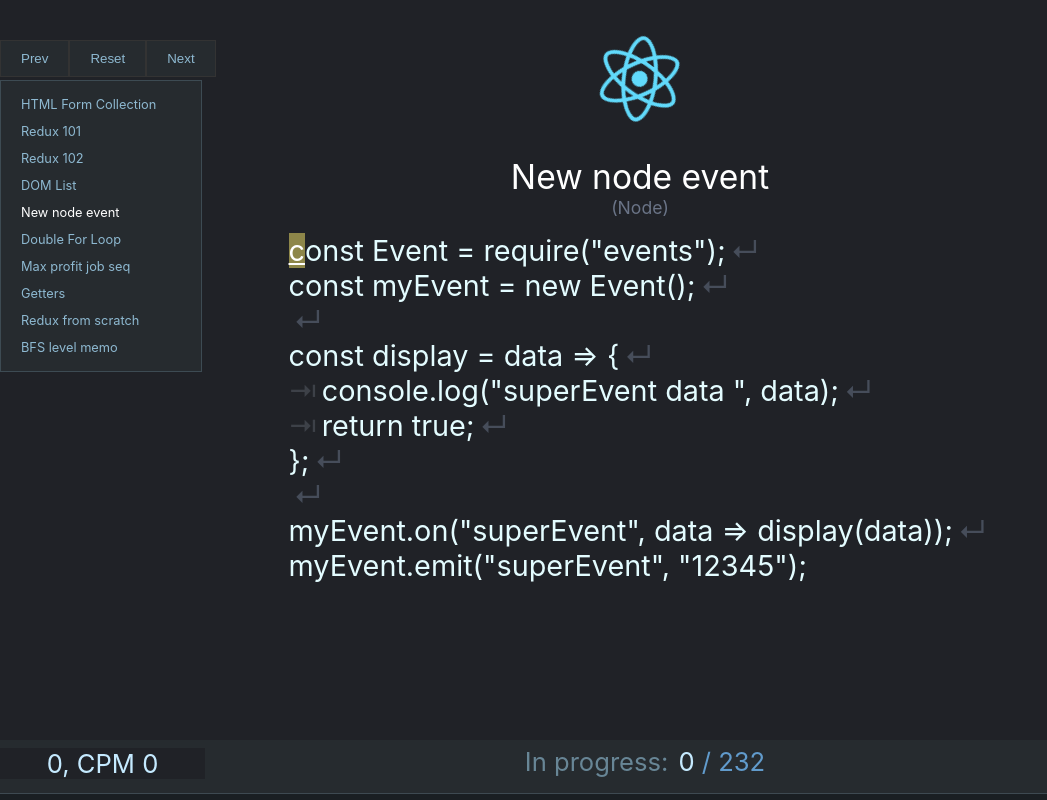
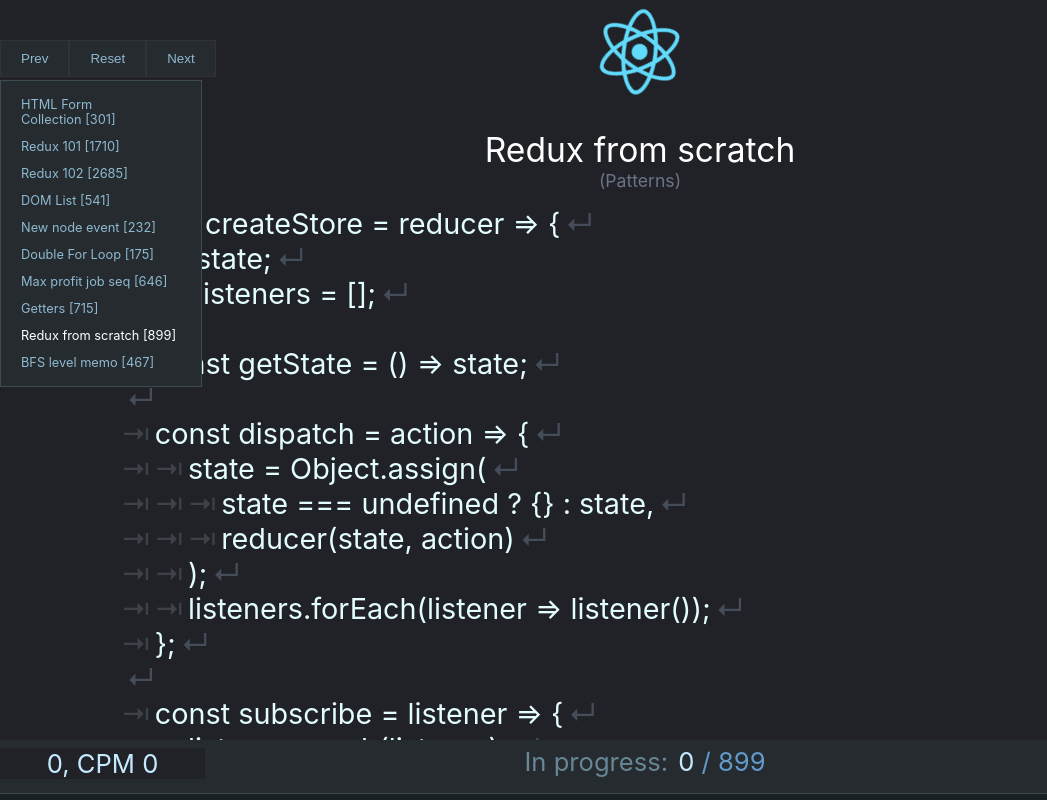
Before and after one commit to Viktor286/retype-project, a React (Create React App) app: page / in a window 1280 px wide. Shown: the top 800 px of the page, without its empty margins (0-1047 px from the left). Built offline with nearby package versions, Linux system fonts and the light colour scheme.

Commit message:
Add redux, rfc

```diff
--- a/src/App.js
+++ b/src/App.js
@@ -1,35 +1,23 @@
 import React, { Component } from "react";
+import { connect } from "react-redux";
 
 import CodeSampleExplorer from "./components/CodeSampleExplorer";
-import CodeSampleControls from "./components/CodeSampleControls";
 import ControlPanel from "./components/ControlPanel";
 import CodingArea from "./components/CodingArea";
 import { codingAreaModifier } from "./App/codingAreaModifier";
 
+import codeSamplesDataBase from "./testData/MockDB";
+
 import { jsonObjCopy } from "./functions/misc";
 
-import MockDB from "./components/MockDB";
 import logo from "./logo.svg";
 import "./App.css";
 
 class App extends Component {
   constructor(props) {
     super(props);
-
-    // Pick random initial codeSample object with included state
-    const randomIdx = parseInt(Math.random() * MockDB.length, 10);
-    const initialCodeSample = MockDB[randomIdx];
-
-    // Init state
-    this.state = jsonObjCopy(initialCodeSample.state);
-
-    // Short static version of state for navigation comp
-    this.staticState = {
-      codeSampleList: MockDB.map(elm => ({
-        id: elm.id,
-        title: elm.title
-      }))
-    };
+    this.CodeSampleExplorer = React.createRef();
+    this.state = {};
   }
 
   updateCodingAreaState = action => {
@@ -38,19 +26,136 @@
     });
   };
 
+  componentDidMount() {
+    const { dispatch } = this.props;
+    dispatch({ type: "INIT_COLLECTION", collection: codeSamplesDataBase });
+
+    // Pick random initial codeSample object with included state
+    const randomIdx = parseInt(Math.random() * codeSamplesDataBase.length, 10);
+    const initialCodeSample = codeSamplesDataBase[randomIdx];
+
+    // Init state
+    this.setState(() => jsonObjCopy(initialCodeSample.activeState));
+
+    document.addEventListener("keydown", this.globalKeyHandler);
+
+    setInterval(() => {
+      // decrease timeCountingDelay if not null
+      if (this.state.codeArea.timeCountingDelay > 0) {
+        this.setState(prev => {
+          let exports = {};
+
+          exports.codeArea = {
+            ...prev.codeArea,
+            timeCountingDelay: prev.codeArea.timeCountingDelay - 1000
+          };
+
+          if (!prev.characterCorrectness.isComplete) {
+            const timeCounted = prev.characterCorrectness.timeCounted + 1000;
+            const cpm = Math.round(
+              prev.characterCorrectness.keysSuccess / (timeCounted / 1000 / 60)
+            );
+
+            exports.characterCorrectness = {
+              ...prev.characterCorrectness,
+              timeCounted,
+              cpm
+            };
+          }
+
+          return exports;
+        });
+      }
+
+      // other timer actions
+    }, 1000);
+  }
+
+  componentWillUpdate(nextProps, nextState, nextContext) {}
+
+  componentDidUpdate(prevProps, prevState, snapshot) {
+    // console.log('UPD State -> ', this.state);
+  }
+
+  changeCodeSampleHandler = (e, id, reset = false) => {
+    const { codeSamples } = this.props;
+
+    const newCodeSample = codeSamples.filter(
+      ({ initialState }) => initialState.currentCodeSample.id === id
+    )[0];
+
+    if (!reset) {
+      // save state in DB
+      for (let idx in codeSamples) {
+        if (
+          codeSamples[idx].initialState.currentCodeSample.id ===
+          this.state.currentCodeSample.id
+        ) {
+          codeSamples[idx].activeState = jsonObjCopy(this.state);
+        }
+      }
+      // Update active to next codeSample state
+      this.setState(() => newCodeSample.activeState);
+    } else {
+      // Reset to initialState
+      this.setState(() => newCodeSample.initialState);
+    }
+  };
+
+  render() {
+    if (this.state.hasOwnProperty("currentCodeSample")) {
+      return (
+        <div className="App">
+          <CodeSampleExplorer
+            currentCodeSampleId={this.state.currentCodeSample.id}
+            changeCodeSampleHandler={this.changeCodeSampleHandler}
+            ref={this.CodeSampleExplorer}
+          />
+
+          <header className="App-header">
+            <img src={logo} className="App-logo" alt="logo" />
+            <ControlPanel
+              characterCorrectness={this.state.characterCorrectness}
+            />
+
+            <CodingArea
+              currentCodeSample={this.state.currentCodeSample}
+              cursorIndex={this.state.codeArea.cursorIndex}
+              characterCorrectnessMap={this.state.characterCorrectness.map}
+            />
+          </header>
+        </div>
+      );
+    } else {
+      return <div className="App">loading...</div>;
+    }
+  }
+
+  componentWillUnmount() {
+    document.removeEventListener("keydown", this.globalKeyHandler);
+  }
+
   globalKeyHandler = e => {
-    console.log("e.keyCode ", e.keyCode);
+    const cursor = this.state.codeArea.cursorIndex;
+    const currentChar = this.state.currentCodeSample.contentAsArray[cursor];
+    // console.log("e.keyCode ", e.keyCode);
 
     // Set custom shortcuts
     if (e.keyCode === 37 && e.ctrlKey) {
       // ctrl+left key
-      this.controlsPrevHandler(e);
+      // this.CodeSampleExplorer.current.controlsPrevHandler(
+      //   e,
+      //   this.state.currentCodeSample.id
+      // );
       return true;
     }
 
     if (e.keyCode === 39 && e.ctrlKey) {
       // ctrl+right key
-      this.controlsNextHandler(e);
+      // this.CodeSampleExplorer.current.controlsNextHandler(
+      //   e,
+      //   this.state.currentCodeSample.id
+      // );
       return true;
     }
 
@@ -79,9 +184,6 @@
     if (e.ctrlKey) {
       return true;
     }
-
-    const cursor = this.state.codeArea.cursorIndex;
-    const currentChar = this.state.currentCodeSample.contentAsArray[cursor];
 
     // Skip some keys
     if (
@@ -149,137 +251,13 @@
       cursor
     });
   };
-
-  componentDidMount() {
-    document.addEventListener("keydown", this.globalKeyHandler);
-
-    setInterval(() => {
-      // decrease timeCountingDelay if not null
-      if (this.state.codeArea.timeCountingDelay > 0) {
-        this.setState(prev => {
-          let exports = {};
-
-          exports.codeArea = {
-            ...prev.codeArea,
-            timeCountingDelay: prev.codeArea.timeCountingDelay - 1000
-          };
-
-          if (!prev.characterCorrectness.isComplete) {
-            const timeCounted = prev.characterCorrectness.timeCounted + 1000;
-            const cpm = Math.round(
-              prev.characterCorrectness.keysSuccess / (timeCounted / 1000 / 60)
-            );
-
-            exports.characterCorrectness = {
-              ...prev.characterCorrectness,
-              timeCounted,
-              cpm
-            };
-          }
-
-          return exports;
-        });
-      }
-
-      // other timer actions
-    }, 1000);
-  }
-
-  componentWillUpdate(nextProps, nextState, nextContext) {}
-
-  componentDidUpdate(prevProps, prevState, snapshot) {
-    // console.log('UPD State -> ', this.state);
-  }
-
-  changeCodeSampleHandler = e => {
-    const newCodeSampleId = e.target.dataset.id;
-    const newCodeSample = MockDB.filter(elm => elm.id === newCodeSampleId)[0];
-
-    // save state in DB
-    for (let idx in MockDB) {
-      if (MockDB[idx].id === this.state.currentCodeSample.id) {
-        MockDB[idx].state = jsonObjCopy(this.state);
-      }
-    }
-
-    // update active state
-    this.setState(() => newCodeSample.state);
-  };
-
-  controlsResetHandler = e => {
-    e.preventDefault();
-    const currentCodeSample = MockDB.filter(
-      elm => elm.id === this.state.currentCodeSample.id
-    )[0];
-    this.setState(() => currentCodeSample.initialState);
-  };
-
-  controlsPrevHandler = e => {
-    e.preventDefault();
-    let targetId = "";
-    for (let idx in MockDB) {
-      if (MockDB[idx].id === this.state.currentCodeSample.id) {
-        targetId =
-          MockDB[(parseInt(idx, 10) + MockDB.length - 1) % MockDB.length].id;
-      }
-    }
-    let mimicEvent = { target: { dataset: { id: targetId } } };
-    this.changeCodeSampleHandler(mimicEvent);
-  };
-
-  controlsNextHandler = e => {
-    e.preventDefault();
-    let targetId = "";
-    for (let idx in MockDB) {
-      if (MockDB[idx].id === this.state.currentCodeSample.id) {
-        targetId = MockDB[(parseInt(idx, 10) + 1) % MockDB.length].id;
-      }
-    }
-    let mimicEvent = { target: { dataset: { id: targetId } } };
-    this.changeCodeSampleHandler(mimicEvent);
-  };
-
-  render() {
-    return (
-      <div className="App">
-        <CodeSampleControls
-          controlsResetHandler={this.controlsResetHandler}
-          controlsPrevHandler={this.controlsPrevHandler}
-          controlsNextHandler={this.controlsNextHandler}
-        />
-
-        <CodeSampleExplorer
-          codeSampleList={this.staticState.codeSampleList}
-          currentCodeSampleId={this.state.currentCodeSample.id}
-          changeCodeSampleHandler={this.changeCodeSampleHandler}
-        />
-
-        <header className="App-header">
-          <img src={logo} className="App-logo" alt="logo" />
-          <ControlPanel
-            keysSuccess={this.state.characterCorrectness.keysSuccess}
-            keysLeft={this.state.characterCorrectness.keysLeft}
-            keysLeftPercent={this.state.characterCorrectness.keysLeftPercent}
-            isComplete={this.state.characterCorrectness.isComplete}
-            timeCounted={this.state.characterCorrectness.timeCounted}
-            cpm={this.state.characterCorrectness.cpm}
-          />
-
-          <CodingArea
-            codeSampleTitle={this.state.currentCodeSample.title}
-            mainCategory={this.state.currentCodeSample.mainCategory}
-            currentCodeSampleAsArr={this.state.currentCodeSample.contentAsArray}
-            cursorIndex={this.state.codeArea.cursorIndex}
-            characterCorrectnessMap={this.state.characterCorrectness.map}
-          />
-        </header>
-      </div>
-    );
-  }
-
-  componentWillUnmount() {
-    document.removeEventListener("keydown", this.globalKeyHandler);
-  }
 }
 
-export default App;
+const mapStateToProps = state => ({ codeSamples: state.codeSamples });
+
+export default connect(
+  mapStateToProps,
+  null,
+  null,
+  { forwardRef: true }
+)(App);
--- a/src/components/CodeSampleControls.js
+++ /dev/null
@@ -1,19 +0,0 @@
-import React from "react";
-
-const CodeSampleControls = props => {
-  return (
-    <div className="controls">
-      <button className="prevCodeSample" onClick={props.controlsPrevHandler}>
-        Prev
-      </button>
-      <button className="resetCodeSample" onClick={props.controlsResetHandler}>
-        Reset
-      </button>
-      <button className="nextCodeSample" onClick={props.controlsNextHandler}>
-        Next
-      </button>
-    </div>
-  );
-};
-
-export default CodeSampleControls;
--- a/src/components/CodeSampleExplorer.js
+++ b/src/components/CodeSampleExplorer.js
@@ -1,32 +1,106 @@
 import React from "react";
+import { connect } from "react-redux";
 import "../css/CodeSampleExplorer.css";
 
 class CodeSampleExplorer extends React.Component {
   render() {
-    // console.log("this.props.codeSampleList ", this.props.codeSampleList);
+    const {
+      codeSamples,
+      currentCodeSampleId,
+      changeCodeSampleHandler
+    } = this.props;
+
+    const displayCodeSamples = codeSamples.map(
+      ({ initialState: { currentCodeSample } }) => {
+        const { id, title, contentLen } = currentCodeSample;
+        const isCurrentCodeSample = currentCodeSampleId === id;
         return (
-      <section className="explorer">
-        {this.props.codeSampleList.map(elm => {
-          return (
-            <div key={elm.id} className="codeSampleItem">
-              {this.props.currentCodeSampleId === elm.id ? (
-                <span data-id={elm.id} className="active">
-                  {elm.title}
+          <div key={id} className="codeSampleItem">
+            {isCurrentCodeSample ? (
+              <span className="active">
+                {title}&nbsp;
+                <span>[{contentLen}]</span>
               </span>
             ) : (
-                <span
-                  onClick={this.props.changeCodeSampleHandler}
-                  data-id={elm.id}
-                >
-                  {elm.title}
+              <span onClick={e => changeCodeSampleHandler(e, id)}>
+                {title}&nbsp;
+                <span>[{contentLen}]</span>
               </span>
             )}
           </div>
         );
-        })}
-      </section>
+      }
+    );
+
+    return (
+      <div>
+        <div className="controls">
+          <button
+            className="prevCodeSample"
+            onClick={e => this.controlsPrevHandler(e, currentCodeSampleId)}
+          >
+            Prev
+          </button>
+          <button
+            className="resetCodeSample"
+            onClick={e => this.controlsResetHandler(e, currentCodeSampleId)}
+          >
+            Reset
+          </button>
+          <button
+            className="nextCodeSample"
+            onClick={e => this.controlsNextHandler(e, currentCodeSampleId)}
+          >
+            Next
+          </button>
+        </div>
+        <section className="explorer">{displayCodeSamples}</section>
+      </div>
     );
   }
+
+  controlsResetHandler = (e, currentCodeSampleId) => {
+    e.preventDefault();
+    this.props.changeCodeSampleHandler(e, currentCodeSampleId, true);
+  };
+
+  controlsPrevHandler = (e, currentCodeSampleId) => {
+    const { codeSamples } = this.props;
+    e.preventDefault();
+    let targetId = "";
+    for (let idx in codeSamples) {
+      if (
+        codeSamples[idx].activeState.currentCodeSample.id ===
+        currentCodeSampleId
+      ) {
+        targetId =
+          codeSamples[
+            (parseInt(idx, 10) + codeSamples.length - 1) % codeSamples.length
+          ].activeState.currentCodeSample.id;
+      }
+    }
+    this.props.changeCodeSampleHandler(e, targetId);
+  };
+
+  controlsNextHandler = (e, currentCodeSampleId) => {
+    e.preventDefault();
+    const { codeSamples } = this.props;
+
+    let targetId = "";
+    for (let idx in codeSamples) {
+      if (
+        codeSamples[idx].activeState.currentCodeSample.id ===
+        currentCodeSampleId
+      ) {
+        targetId =
+          codeSamples[(parseInt(idx, 10) + 1) % codeSamples.length].activeState
+            .currentCodeSample.id;
+      }
+    }
+    this.props.changeCodeSampleHandler(e, targetId);
+  };
 }
 
-export default CodeSampleExplorer;
+const mapStateToProps = state => ({ codeSamples: state.codeSamples });
+
+export default connect(mapStateToProps)(CodeSampleExplorer);
--- a/src/components/CodingArea.js
+++ b/src/components/CodingArea.js
@@ -1,11 +1,17 @@
 import React from "react";
+
+// codeSampleTitle={this.state.currentCodeSample.title}
+// mainCategory={this.state.currentCodeSample.mainCategory}
+// currentCodeSampleAsArr={this.state.currentCodeSample.contentAsArray}
 
 const CodingArea = ({
   cursorIndex,
   characterCorrectnessMap,
-  currentCodeSampleAsArr,
-  codeSampleTitle,
-  mainCategory
+  currentCodeSample: {
+    contentAsArray: currentCodeSampleAsArr,
+    title: codeSampleTitle,
+    mainCategory
+  }
 }) => (
   <section className="codingArea">
     <h2>
--- a/src/components/ControlPanel.js
+++ b/src/components/ControlPanel.js
@@ -2,12 +2,14 @@
 import { millisecondsToTime } from "../functions/misc";
 
 const ControlPanel = ({
+  characterCorrectness: {
     keysSuccess,
     keysLeft,
     keysLeftPercent,
     isComplete,
     timeCounted,
     cpm
+  }
 }) => (
   <section id="bottomPanel" className={isComplete ? "complete" : null}>
     <div id="progressbar">
--- a/src/index.js
+++ b/src/index.js
@@ -1,11 +1,22 @@
 import React from "react";
 import ReactDOM from "react-dom";
+import { createStore } from "redux";
+import { Provider } from "react-redux";
+import combinedReducers from "./reducers/combinedReducers";
 import "./Globals.css";
 import "./index.css";
 import App from "./App";
 import * as serviceWorker from "./serviceWorker";
 
-ReactDOM.render(<App />, document.getElementById("root"));
+const store = createStore(combinedReducers);
+
+const Main = (
+  <Provider store={store}>
+    <App />
+  </Provider>
+);
+
+ReactDOM.render(Main, document.getElementById("root"));
 
 // If you want your app to work offline and load faster, you can change
 // unregister() to register() below. Note this comes with some pitfalls.
--- /dev/null
+++ b/src/reducers/codeSamples.js
@@ -0,0 +1,14 @@
+import codeSamplesDataBase from "../testData/MockDB";
+
+const codeSampleDefault = [];
+
+const codeSamples = (state = codeSampleDefault, action) => {
+  switch (action.type) {
+    case "INIT_COLLECTION":
+      return codeSamplesDataBase;
+    default:
+      return state;
+  }
+};
+
+export default codeSamples;
--- /dev/null
+++ b/src/reducers/combinedReducers.js
@@ -0,0 +1,8 @@
+import { combineReducers } from "redux";
+import codeSamples from "./codeSamples";
+
+const combinedReducers = combineReducers({
+  codeSamples: codeSamples
+});
+
+export default combinedReducers;
--- a/src/components/MockDB.js
+++ b/src/testData/MockDB.js
@@ -1,26 +1,23 @@
-import uuid from "uuid";
+// import uuid from "uuid";
+import shortid from "shortid";
 
 // temp global store (indexedDB in future)
-import html_form_collection from "../testData/html-form-collection";
-import redux_101 from "../testData/redux-101";
-import redux_102 from "../testData/redux-102";
-import bfs_level_memo from "../testData/bfs-level-memo";
-import dom_list from "../testData/dom-list";
-import new_node_event from "../testData/new-node-event";
-import for_in_for from "../testData/for-in-for";
-import max_profit_job_seq from "../testData/max-profit-job-seq";
-import getters from "../testData/getters";
-import redux_from_scratch from "../testData/redux-from-scratch";
+import html_form_collection from "./html-form-collection";
+import redux_101 from "./redux-101";
+import redux_102 from "./redux-102";
+import bfs_level_memo from "./bfs-level-memo";
+import dom_list from "./dom-list";
+import new_node_event from "./new-node-event";
+import for_in_for from "./for-in-for";
+import max_profit_job_seq from "./max-profit-job-seq";
+import getters from "./getters";
+import redux_from_scratch from "./redux-from-scratch";
 
 class CodeSample {
   constructor({ title, content, mainCategory }) {
-    this.title = title;
-    this.content = content;
-    this.mainCategory = mainCategory;
-    this.createdAt = new Date().getTime();
-    this.id = uuid();
-
-    const contentAsArray = this.content.split("");
+    const createdAt = new Date().getTime();
+    const id = shortid.generate();
+    const contentAsArray = content.split("");
     const contentLen = contentAsArray.length;
 
     this.initialState = {
@@ -30,12 +27,13 @@
       },
 
       currentCodeSample: {
-        id: this.id,
-        title: this.title,
-        mainCategory: this.mainCategory,
-        content: this.content,
+        id,
+        title,
+        mainCategory,
+        content,
         contentAsArray,
-        contentLen
+        contentLen,
+        createdAt
       },
 
       characterCorrectness: {
@@ -45,12 +43,22 @@
         keysLeftPercent: 0,
         isComplete: false,
         cpm: 0,
-        apm: 0,
         timeCounted: 0
+      },
+
+      userStat: {
+        currentCompletion: {
+          cpm: 0,
+          timeCounted: 0,
+          backspaces: 0,
+          mistakes: 0,
+          timestamp: 0
+        },
+        completionsHistory: []
       }
     };
 
-    this.state = JSON.parse(JSON.stringify(this.initialState));
+    this.activeState = JSON.parse(JSON.stringify(this.initialState));
   }
 }
 
```
Also changed, not shown: package.json (+8 -2 lines), 1 other file (tests, documents, lock files or other folders). Lines whose indentation alone changed are shown as unchanged.
